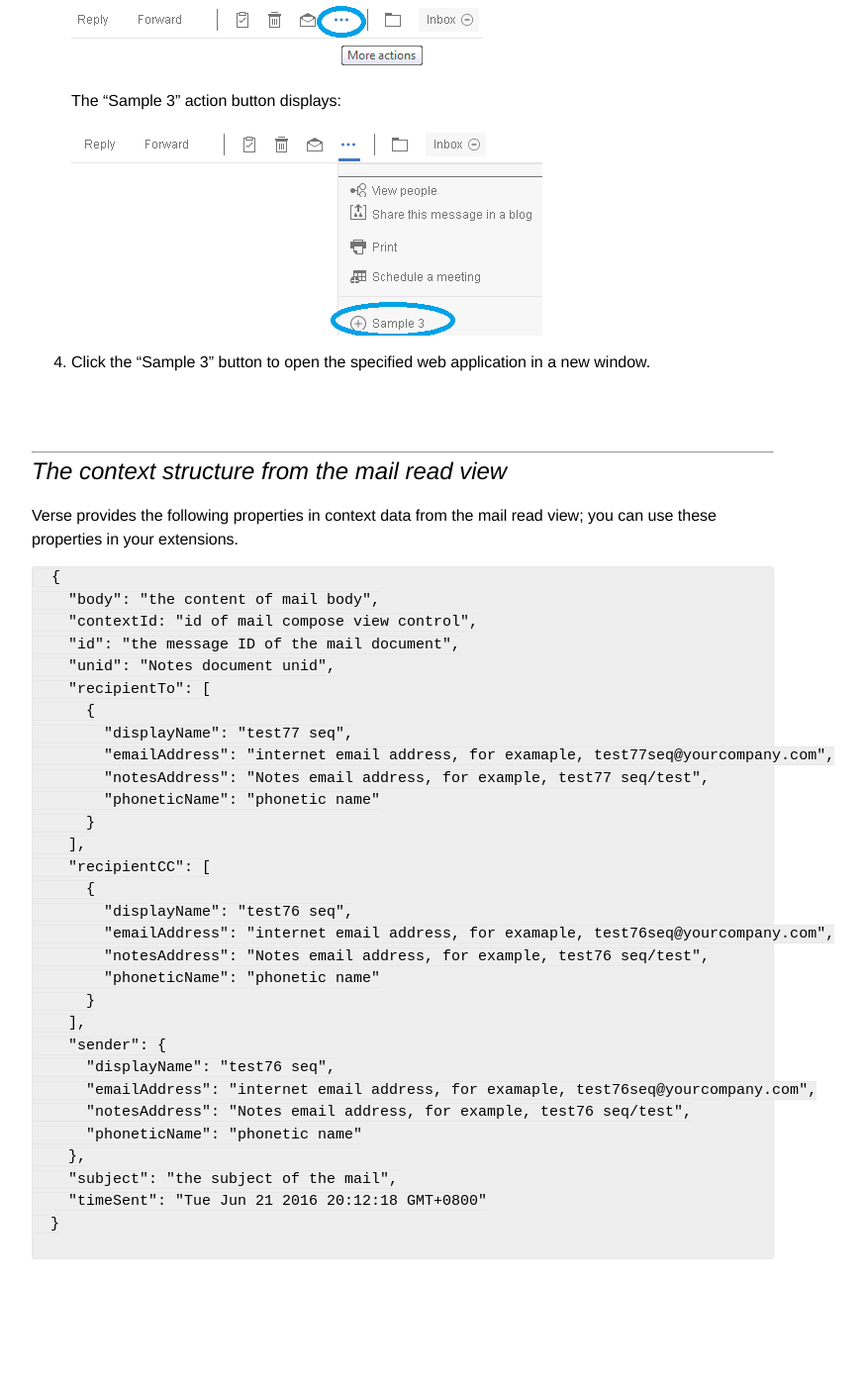
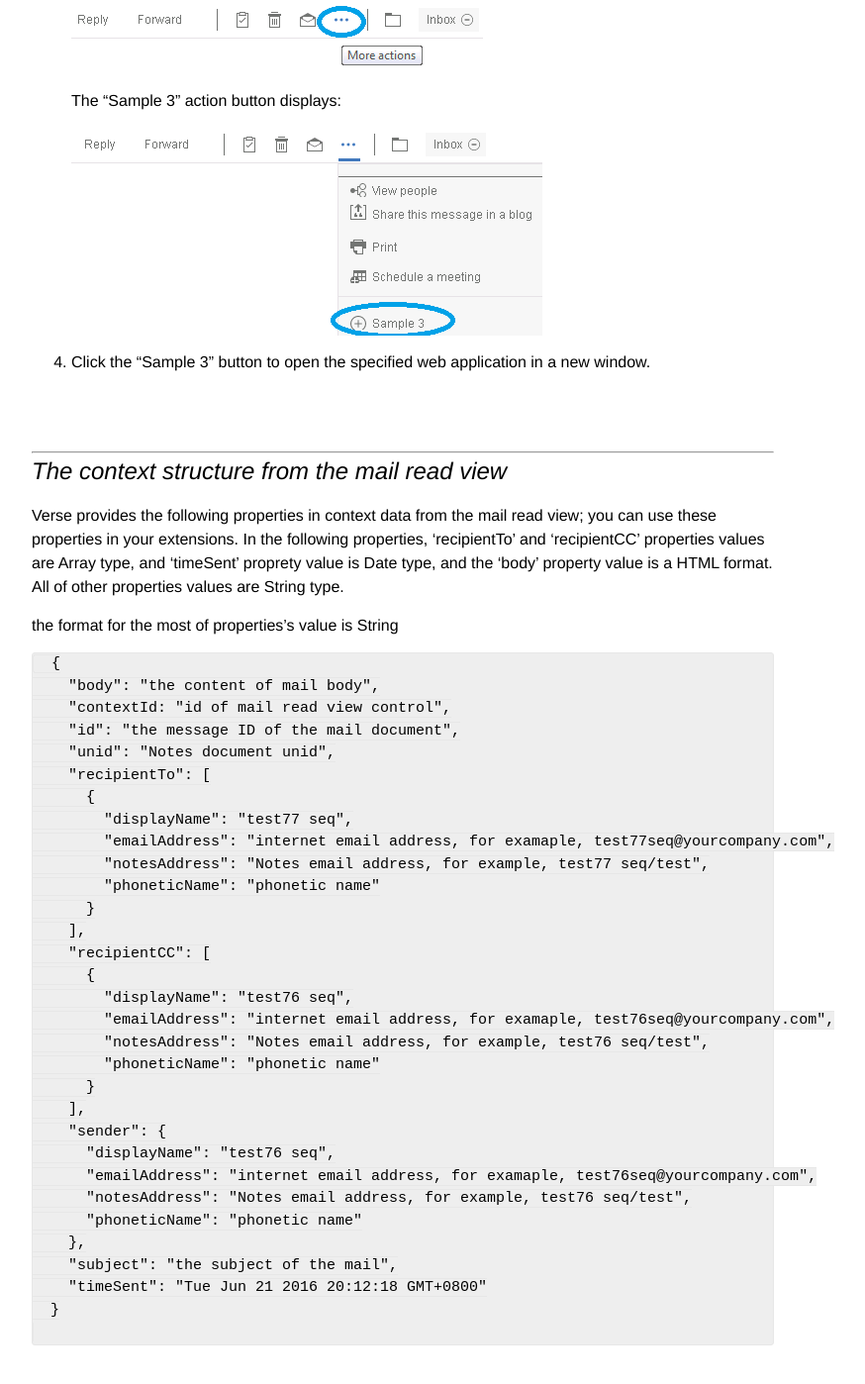
Before and after one commit to ibmverse/verse-developer, a Jekyll site: the page built from _tutorials/mail.read.markdown, in a window 1280 px wide and 1400 px high, scrolled down 1676 px. Shown: the whole window at 99% size, without its empty margins (233-1107 px from the left). Built offline with Jekyll 4.4.1, drawn with Linux system fonts in a browser that asks for light colours; before the commit the page ends 2989 px from its top, so only the background shows below that.

Commit message:
245268 update based on review comments

````diff
--- a/_tutorials/mail.compose.markdown
+++ b/_tutorials/mail.compose.markdown
@@ -83,7 +83,7 @@ After the widget is loaded by Verse, the action button "Sample 2" displays in th
 ## _The context structure from the mail compose view_
 
 
-Verse provides the following properties in context data from the mail compose view; you can use these properties in your extensions.
+Verse provides the following properties in context data from the mail compose view; you can use these properties in your extensions. In the following properties, 'recipientTo' and 'recipientCC' properties values are Array type, and the 'body' property value is a HTML format. All of other properties values are String type.
 
 ```
   {
--- a/_tutorials/mail.read.markdown
+++ b/_tutorials/mail.read.markdown
@@ -83,12 +83,14 @@ After the widget is loaded by Verse, the action button "Sample 3" displays in th
 
 ## _The context structure from the mail read view_
 
-Verse provides the following properties in context data from the mail read view; you can use these properties in your extensions.
+Verse provides the following properties in context data from the mail read view; you can use these properties in your extensions. In the following properties, 'recipientTo' and 'recipientCC' properties values are Array type, and 'timeSent' proprety value is Date type, and the 'body' property value is a HTML format. All of other properties values are String type.
+
+the format for the most of properties's value is String
 
 ```
   {
     "body": "the content of mail body",
-    "contextId: "id of mail compose view control",
+    "contextId: "id of mail read view control",
     "id": "the message ID of the mail document",
     "unid": "Notes document unid",
     "recipientTo": [
````
